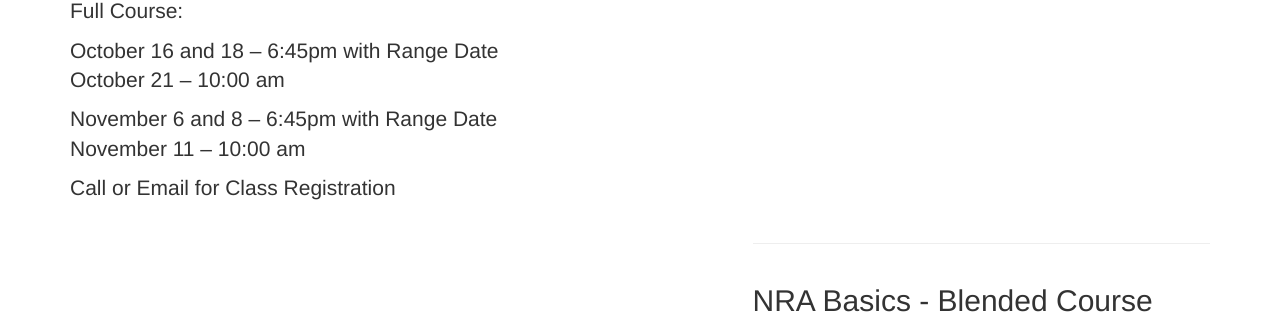
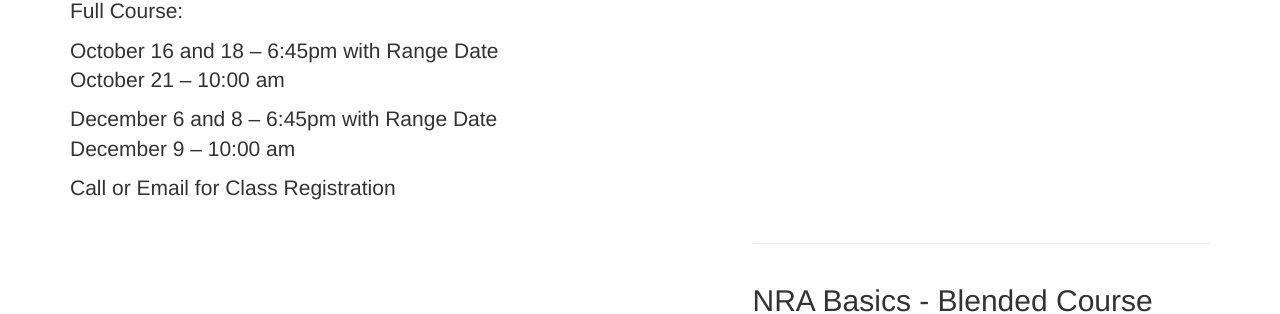
Before and after one commit to aimpoint/aimpoint.github.io, a Jekyll site: the page built from _posts/2016-1-4-basics1.markdown, in a window 1280 px wide and 900 px high, scrolled down 1601 px. Shown: the part 153-467 px from the top of the window. Built offline with Jekyll 4.4.1, drawn with Linux system fonts in a browser that asks for light colours; nearby versions of some CDN libraries; library files that are not in the unit come from our copies.

Commit message:
Update 2016-1-4-basics1.markdown

```diff
--- a/_posts/2016-1-4-basics1.markdown
+++ b/_posts/2016-1-4-basics1.markdown
@@ -20,6 +20,6 @@
 
 October 16 and 18 -- 6:45pm with Range Date October 21 -- 10:00 am
 
-November 6 and 8 -- 6:45pm with Range Date November 11 -- 10:00 am
+December 6 and 8 -- 6:45pm with Range Date December 9 -- 10:00 am
 
 Call or Email for Class Registration
```
